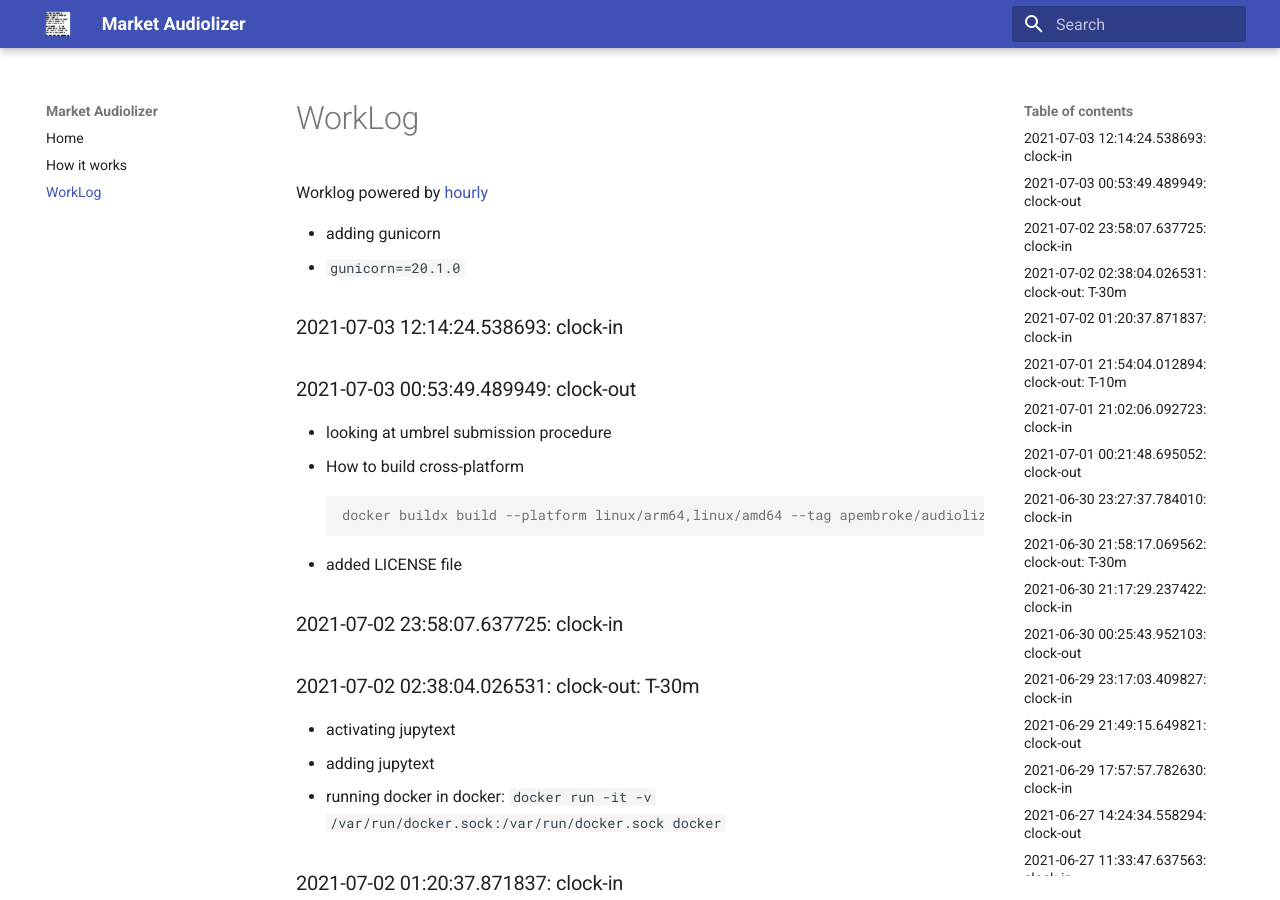
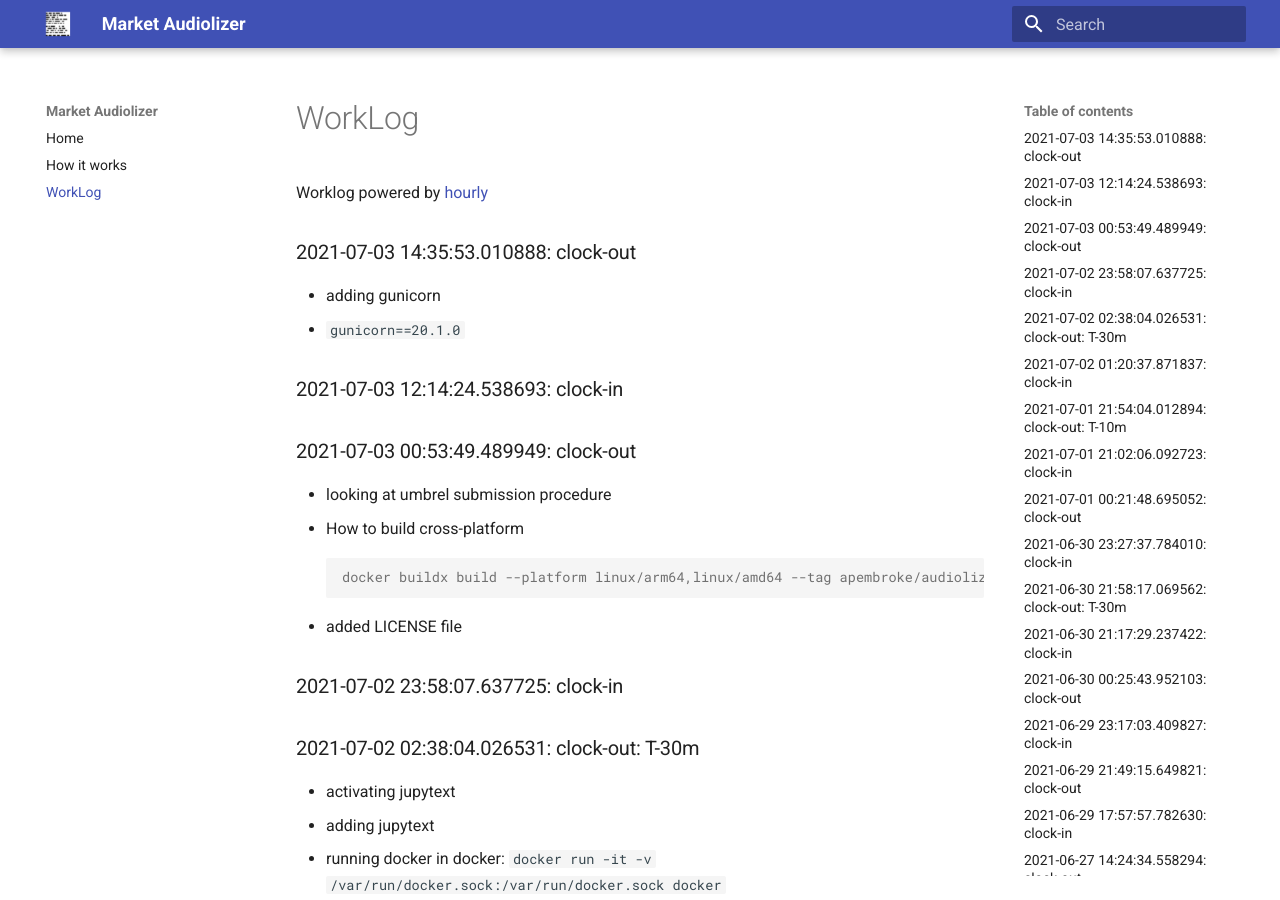
Before and after one commit to asherp/audiolizer, an MkDocs documentation site: the page built from docs/WorkLog.md, in a window 1280 px wide and 900 px high. Built offline with MkDocs 1.6.1 and Material for MkDocs 9.7.7, drawn with Linux system fonts in a browser that asks for light colours.

Commit message:
clock-out

```diff
--- a/WorkLog.md
+++ b/WorkLog.md
@@ -1,3 +1,5 @@
+### 2021-07-03 14:35:53.010888: clock-out
+
 * adding gunicorn
 * `gunicorn==20.1.0`
 
```
